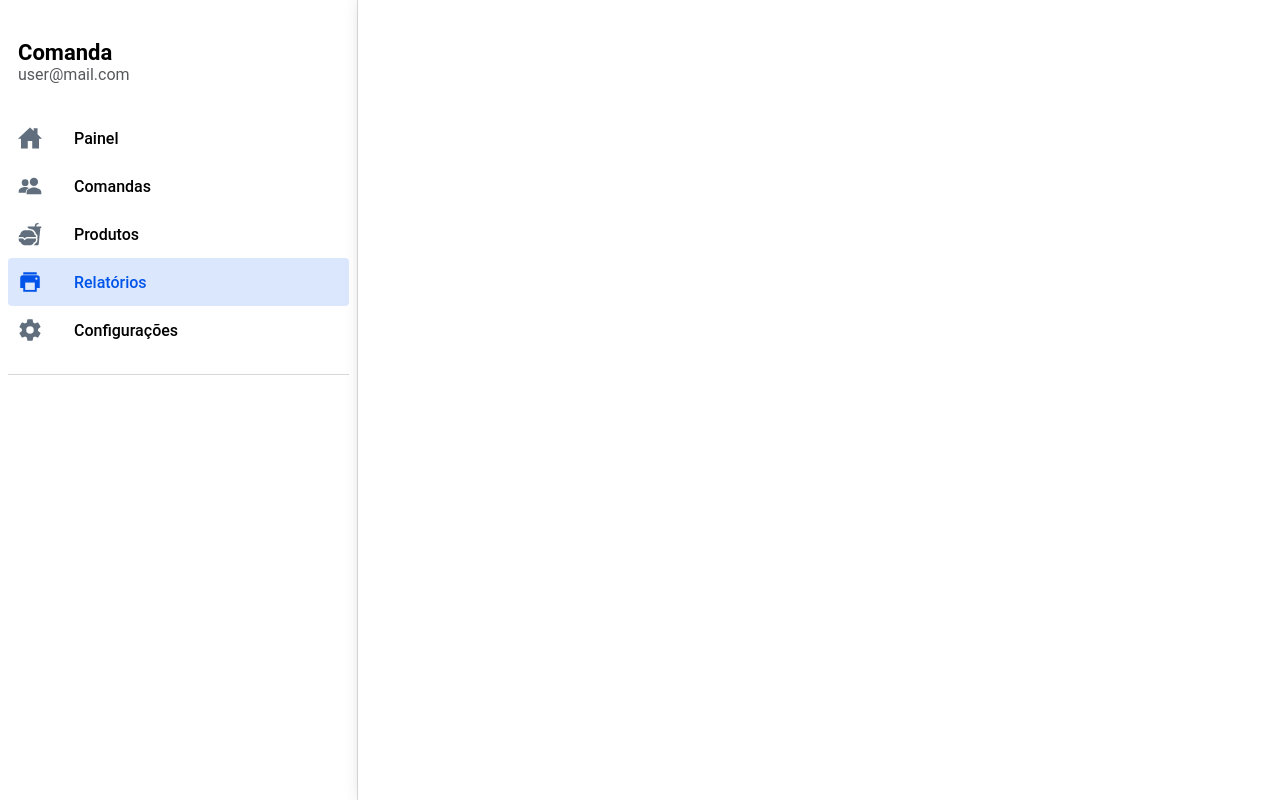
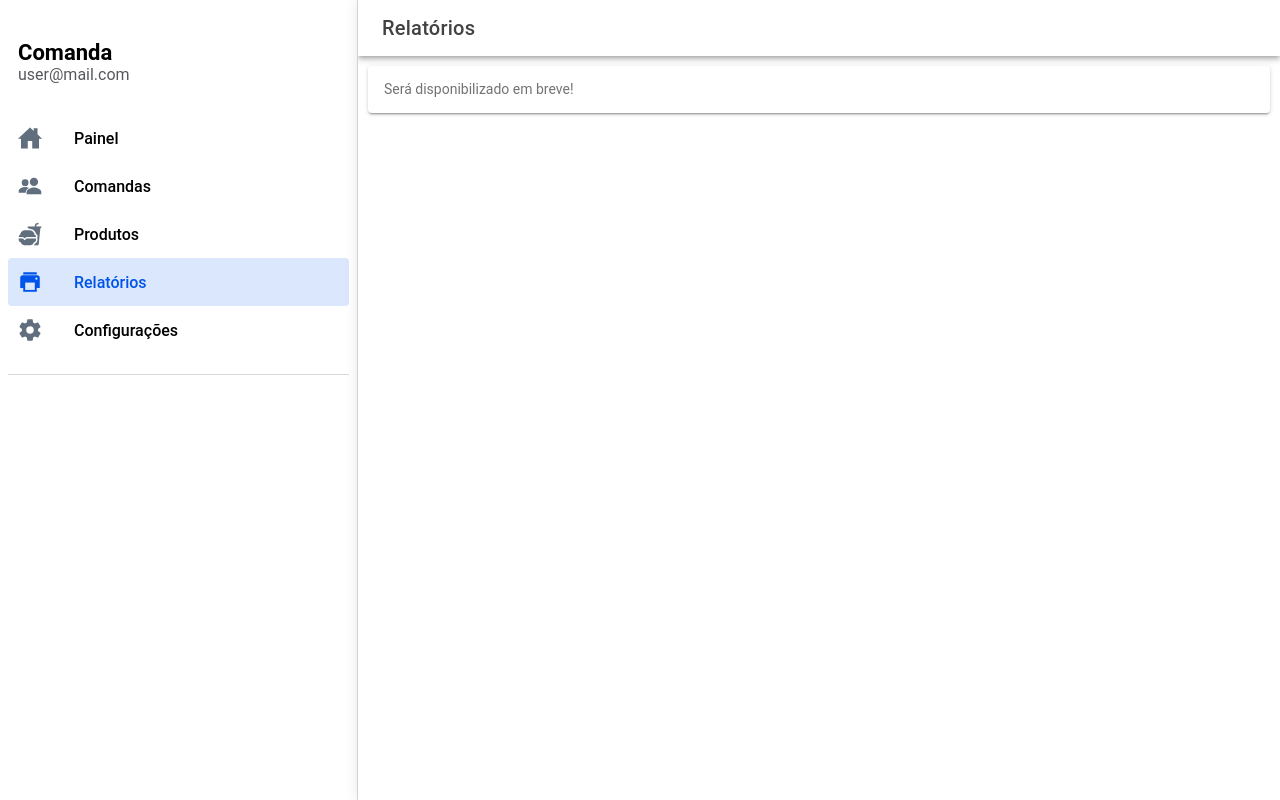
Before and after one commit to lelostr/comanda, a React (Vite) app: page /reports in a window 1280 px wide. Built offline with nearby package versions, Linux system fonts and the light colour scheme.

Commit message:
criando paginas;

```diff
--- a/src/App.tsx
+++ b/src/App.tsx
@@ -39,8 +39,11 @@ import "@ionic/react/css/palettes/dark.system.css";
 
 /* Theme variables */
 import "./theme/variables.css";
+import Tabs from "./pages/Tabs";
 
 setupIonicReact();
+
+const dumbString = 'Será disponibilizado em breve!';
 
 const App: React.FC = () => {
   return (
@@ -58,6 +61,22 @@ const App: React.FC = () => {
               <Dashboard teste="PARAMETRO DO DASH" />
             </Route>
 
+            <Route path="/tabs" exact={true}>
+              <Tabs title="Comandas" dumbString={dumbString} />
+            </Route>
+
+            <Route path="/products" exact={true}>
+              <Tabs title="Produtos" dumbString={dumbString} />
+            </Route>
+
+            <Route path="/reports" exact={true}>
+              <Tabs title="Relatórios" dumbString={dumbString} />
+            </Route>
+
+            <Route path="/settings" exact={true}>
+              <Tabs title="Configurações" dumbString={dumbString} />
+            </Route>
+
             {/* Deixando este exemplo abaixo para ver como é utilizado o hook do router */}
             {/* <Route path="/folder/:name" exact={true}>
               <Page />
--- /dev/null
+++ b/src/pages/Tabs.tsx
@@ -0,0 +1,47 @@
+import {
+  IonButtons,
+  IonCard,
+  IonCardContent,
+  IonContent,
+  IonHeader,
+  IonMenuButton,
+  IonPage,
+  IonTitle,
+  IonToolbar,
+} from "@ionic/react";
+
+interface TabsProps {
+  title: string;
+  dumbString: string;
+}
+
+const Tabs: React.FC<TabsProps> = ({ title, dumbString }) => {
+  return (
+    <IonPage>
+      <IonHeader>
+        <IonToolbar>
+          <IonButtons slot="start">
+            <IonMenuButton />
+          </IonButtons>
+
+          <IonTitle>{title}</IonTitle>
+        </IonToolbar>
+      </IonHeader>
+
+      <IonContent fullscreen>
+        {/* Repetindo header dentro do conteúdo, para renderização ios */}
+        <IonHeader collapse="condense">
+          <IonToolbar>
+            <IonTitle size="large">{title}</IonTitle>
+          </IonToolbar>
+        </IonHeader>
+
+        <IonCard>
+          <IonCardContent>{dumbString}</IonCardContent>
+        </IonCard>
+      </IonContent>
+    </IonPage>
+  );
+};
+
+export default Tabs;
```
